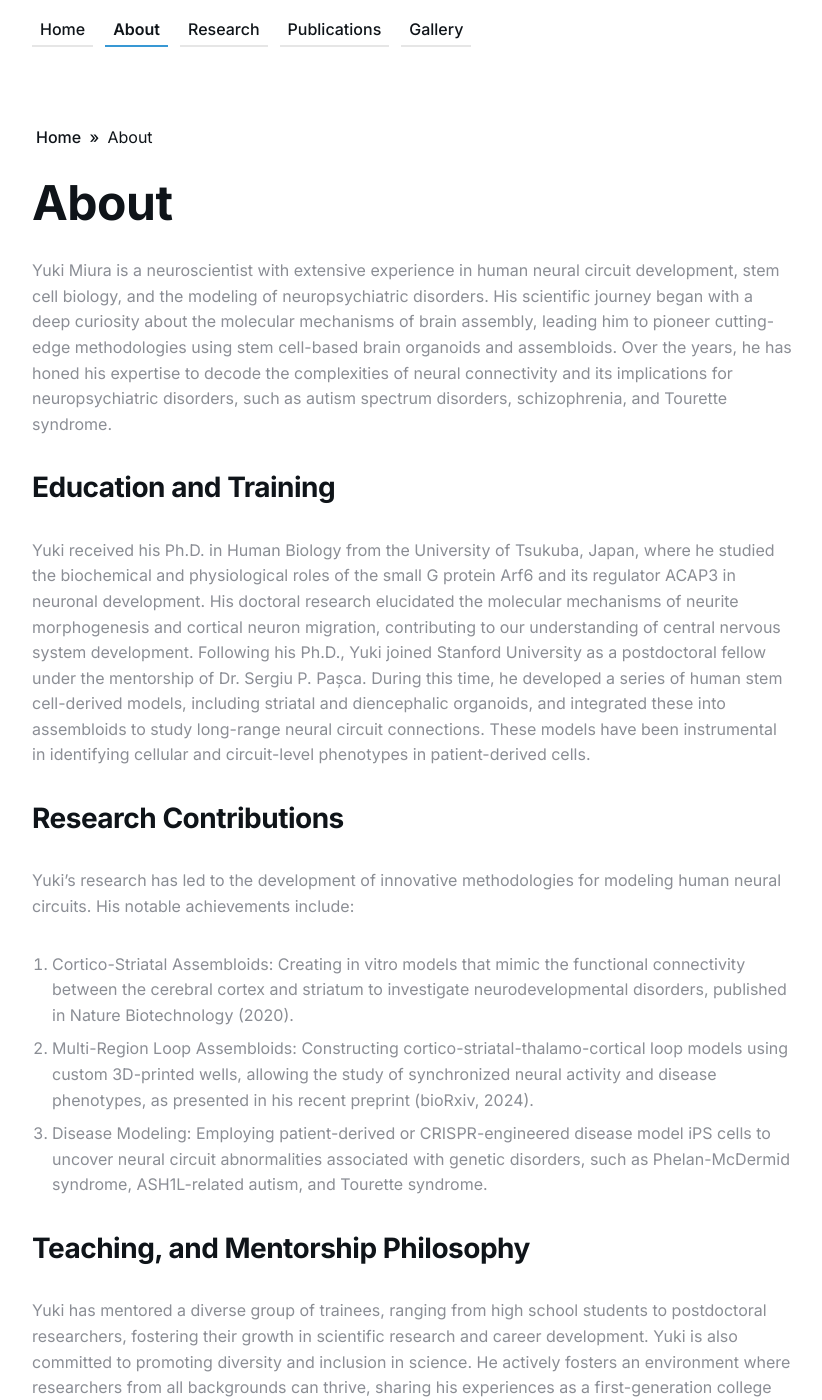
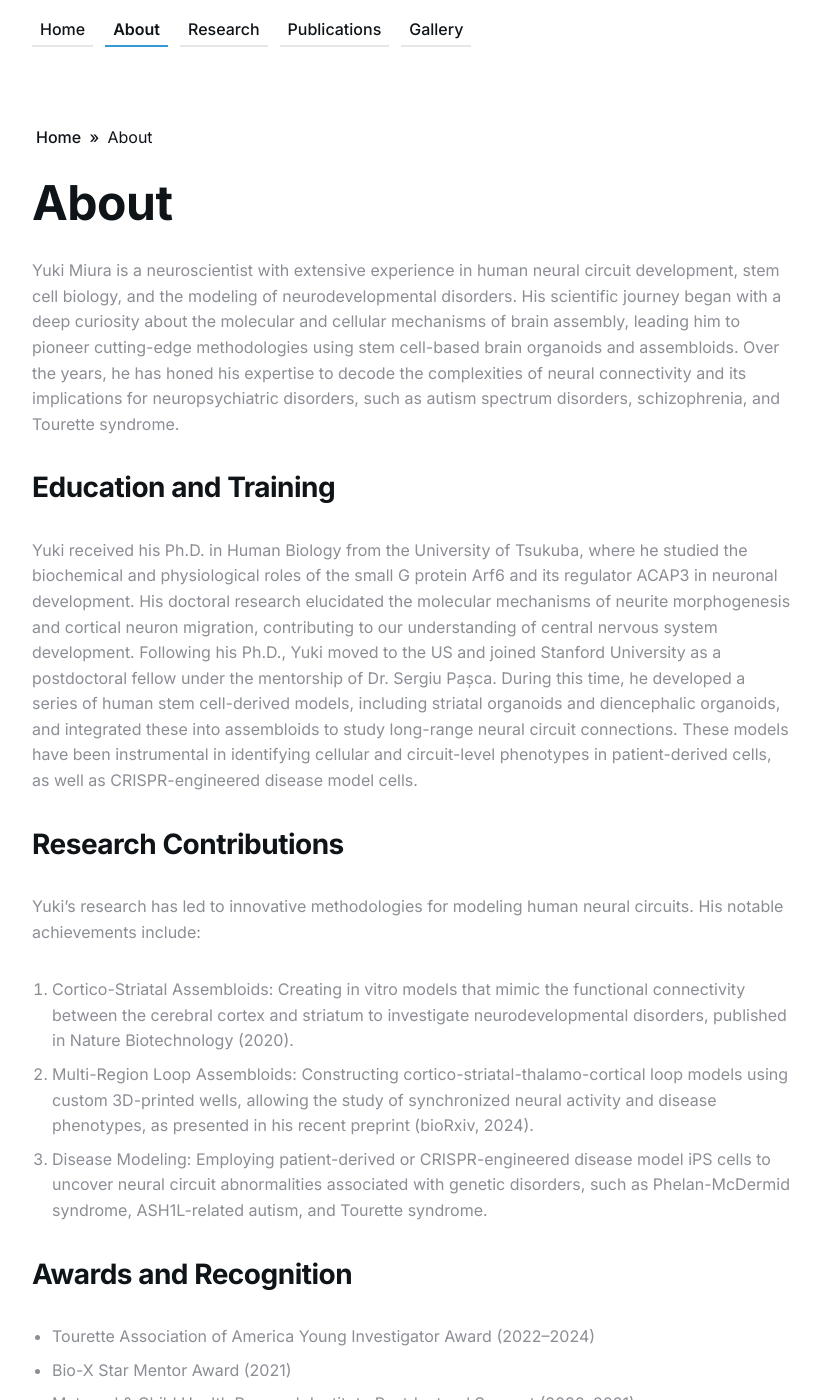
Before and after one commit to ykmiura/ykmiura.github.io, a Jekyll site: the page built from _pages/about.md, in a window 1280 px wide and 1400 px high, scrolled down 339 px. Shown: the whole window, without its empty margins (228-1050 px from the left). Built offline with Jekyll 4.4.1, drawn with Linux system fonts in a browser that asks for light colours; some of the changed text lies outside the part shown.

Commit message:
Update about.md

```diff
--- a/_pages/about.md
+++ b/_pages/about.md
@@ -1,7 +1,7 @@
 ---
 layout: page
 title: About
-description: Yuki Miura is a neuroscientist with extensive experience in human neural circuit development, stem cell biology, and the modeling of neuropsychiatric disorders. His scientific journey began with a deep curiosity about the molecular mechanisms of brain assembly, leading him to pioneer cutting-edge methodologies using stem cell-based brain organoids and assembloids. Over the years, he has honed his expertise to decode the complexities of neural connectivity and its implications for neuropsychiatric disorders, such as autism spectrum disorders, schizophrenia, and Tourette syndrome.
+description: Yuki Miura is a neuroscientist with extensive experience in human neural circuit development, stem cell biology, and the modeling of neurodevelopmental disorders. His scientific journey began with a deep curiosity about the molecular and cellular mechanisms of brain assembly, leading him to pioneer cutting-edge methodologies using stem cell-based brain organoids and assembloids. Over the years, he has honed his expertise to decode the complexities of neural connectivity and its implications for neuropsychiatric disorders, such as autism spectrum disorders, schizophrenia, and Tourette syndrome.
 permalink: /about/
 image:
 page_cover: '/images/01.jpg'
@@ -9,19 +9,15 @@ page_cover: '/images/01.jpg'
 
 ## Education and Training
 
-Yuki received his Ph.D. in Human Biology from the University of Tsukuba, Japan, where he studied the biochemical and physiological roles of the small G protein Arf6 and its regulator ACAP3 in neuronal development. His doctoral research elucidated the molecular mechanisms of neurite morphogenesis and cortical neuron migration, contributing to our understanding of central nervous system development.
-Following his Ph.D., Yuki joined Stanford University as a postdoctoral fellow under the mentorship of Dr. Sergiu P. Pașca. During this time, he developed a series of human stem cell-derived models, including striatal and diencephalic organoids, and integrated these into assembloids to study long-range neural circuit connections. These models have been instrumental in identifying cellular and circuit-level phenotypes in patient-derived cells.
+Yuki received his Ph.D. in Human Biology from the University of Tsukuba, where he studied the biochemical and physiological roles of the small G protein Arf6 and its regulator ACAP3 in neuronal development. His doctoral research elucidated the molecular mechanisms of neurite morphogenesis and cortical neuron migration, contributing to our understanding of central nervous system development.
+Following his Ph.D., Yuki moved to the US and joined Stanford University as a postdoctoral fellow under the mentorship of Dr. Sergiu Pașca. During this time, he developed a series of human stem cell-derived models, including striatal organoids and diencephalic organoids, and integrated these into assembloids to study long-range neural circuit connections. These models have been instrumental in identifying cellular and circuit-level phenotypes in patient-derived cells, as well as CRISPR-engineered disease model cells.
 
 ## Research Contributions
 
-Yuki's research has led to the development of innovative methodologies for modeling human neural circuits. His notable achievements include:
+Yuki's research has led to innovative methodologies for modeling human neural circuits. His notable achievements include:
 1. Cortico-Striatal Assembloids: Creating in vitro models that mimic the functional connectivity between the cerebral cortex and striatum to investigate neurodevelopmental disorders, published in Nature Biotechnology (2020).
 2. Multi-Region Loop Assembloids: Constructing cortico-striatal-thalamo-cortical loop models using custom 3D-printed wells, allowing the study of synchronized neural activity and disease phenotypes, as presented in his recent preprint (bioRxiv, 2024).
 3. Disease Modeling: Employing patient-derived or CRISPR-engineered disease model iPS cells to uncover neural circuit abnormalities associated with genetic disorders, such as Phelan-McDermid syndrome, ASH1L-related autism, and Tourette syndrome.
-
-## Teaching, and Mentorship Philosophy
-
-Yuki has mentored a diverse group of trainees, ranging from high school students to postdoctoral researchers, fostering their growth in scientific research and career development. Yuki is also committed to promoting diversity and inclusion in science. He actively fosters an environment where researchers from all backgrounds can thrive, sharing his experiences as a first-generation college student to inspire and guide his mentees.
 
 ## Awards and Recognition
 
```
